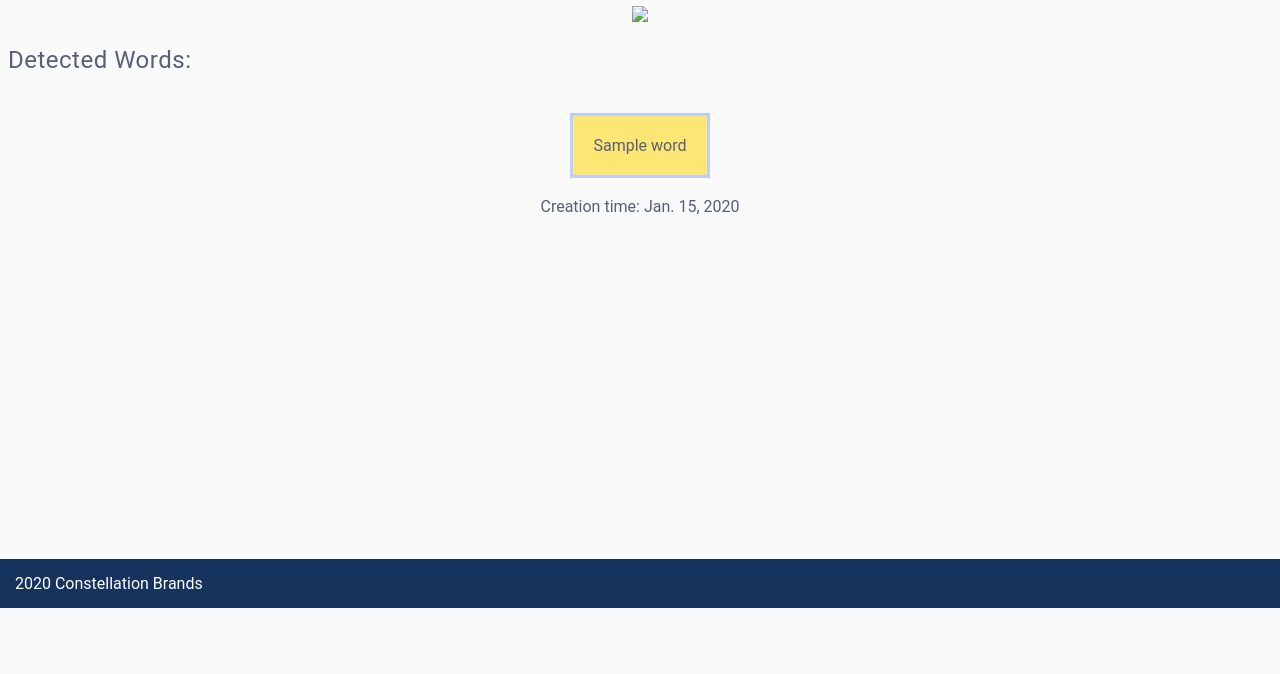
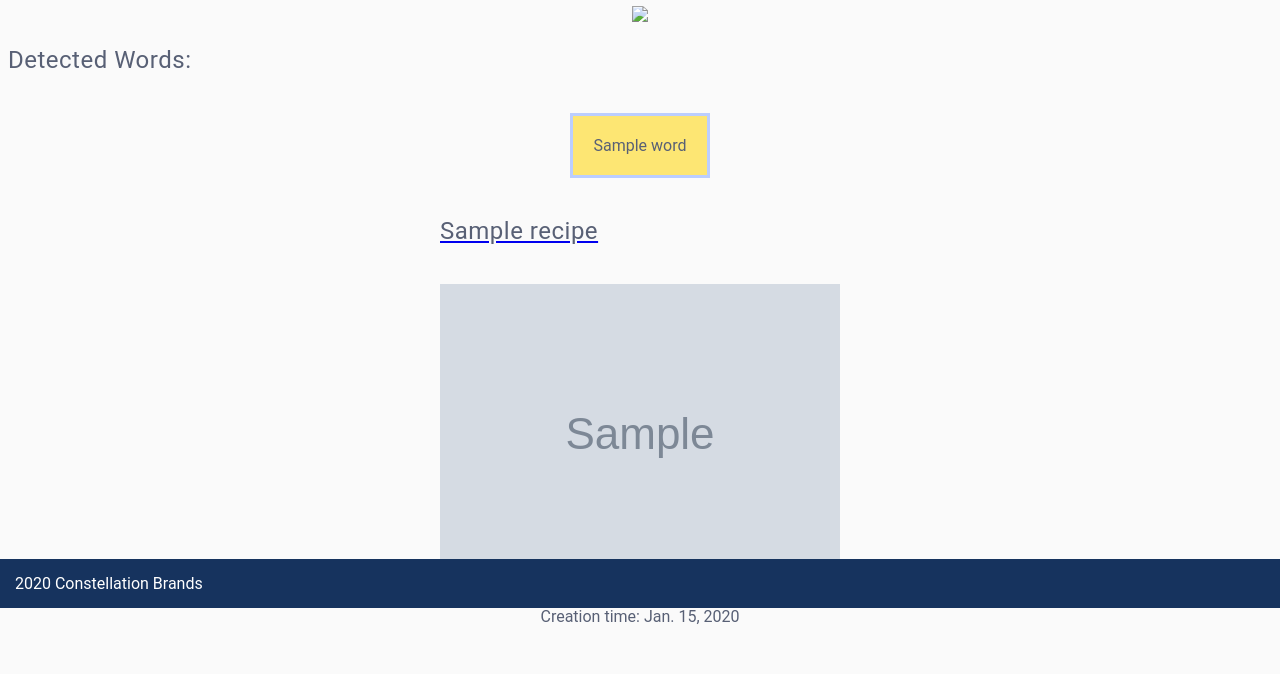
Before and after one commit to cbi-robschmidt/hackarona, a Django app: template catalog/templates/results.html in a window 1280 px wide. Shown: the part 192-866 px from the top of the page. Before the commit the page ends 800 px from the top, so only its background shows below. Run offline with Django 3.2, Linux system fonts and the light colour scheme; the template is opened without the code that fills it: most values are stand-ins (such as "Sample title", 1, 10 or a date in 2020); grey boxes marked "Sample" are stand-in pictures; parts of the project's set-up code (start-up, migrations or seed data) failed here and were passed over.

Commit message:
Feature/recipe api (#7)
* Adding API call to getRecipe and recipe list display in results

Co-authored-by: Nick Graca <nick.graca@cbrands.com>
Co-authored-by: Rob Schmidt <rob.schmidt@cbrands.com>

```diff
--- a/catalog/templates/results.html
+++ b/catalog/templates/results.html
@@ -17,5 +17,17 @@
     {% endfor %}
 </div>
 <br />
+<div class="gridbox">
+    {% for recipe in recipes %}
+    <a href="{{ recipe.webImage }}">
+        <div>
+            <h2>{{ recipe.name }}</h2>
+            <br />
+            <img src="{{ recipe.webImage }}" />
+        </div>
+    </a>
+    {% endfor %}
+</div>
+<br />
 Creation time: {{ object.created_at | date}}
 {% endblock %}
```
Also changed, not shown: catalog/views.py (+11 -0 lines).
